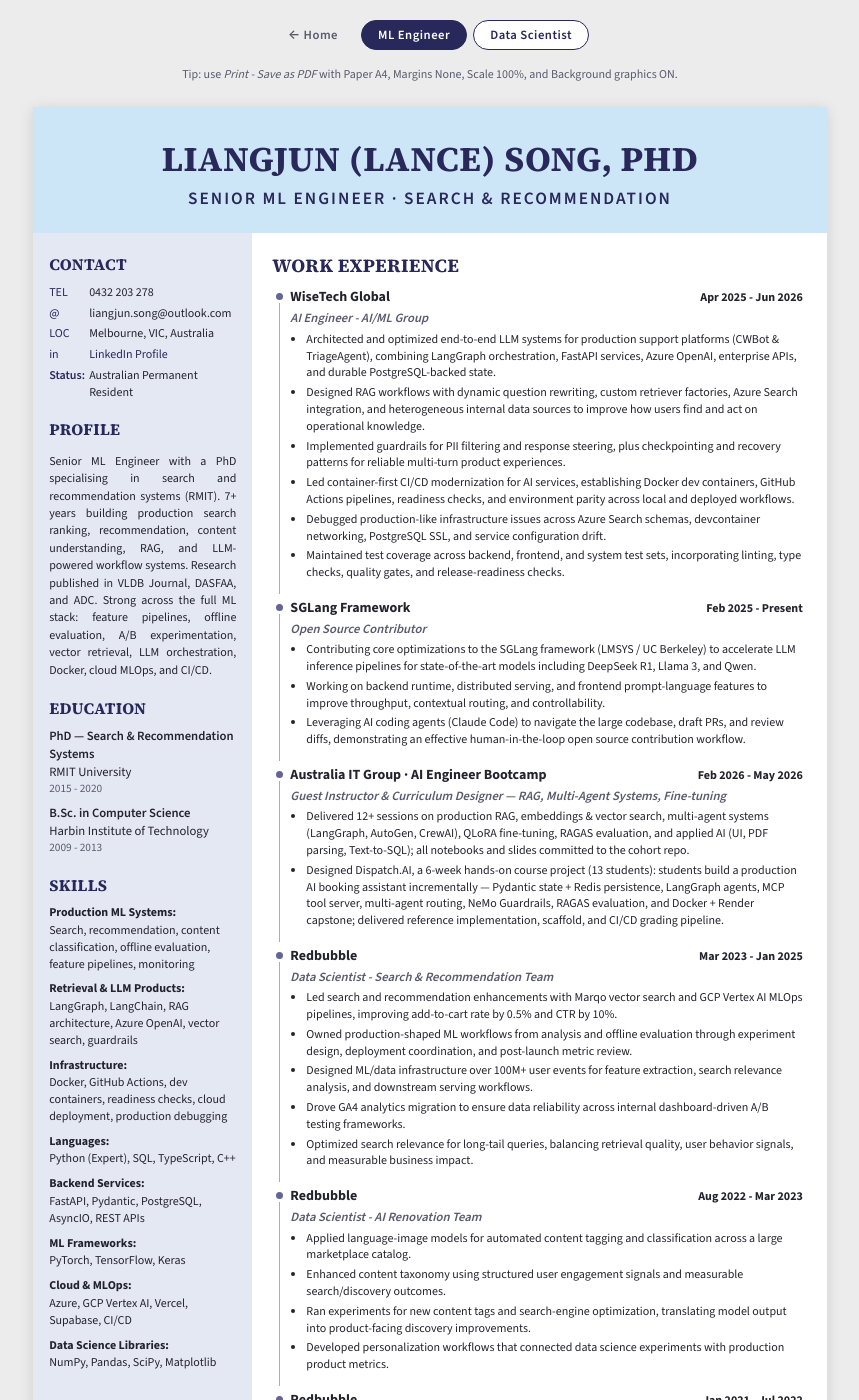
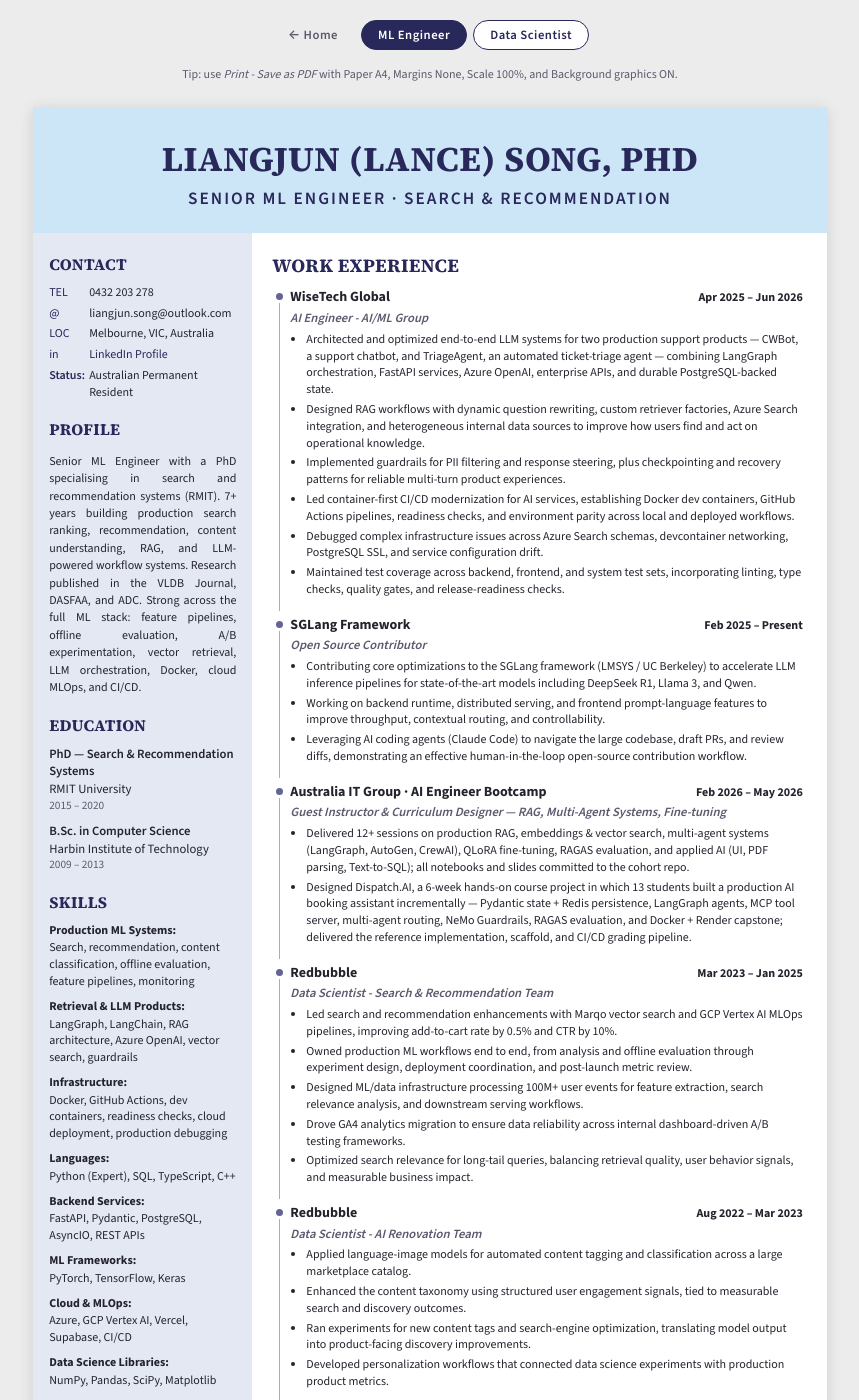
Before and after one commit to lycanlancelot/lycanlancelot.github.io, a Jekyll site: the page cv.html, which Jekyll copies as it is, in a window 1280 px wide and 1400 px high. Shown: the whole window, without its empty margins (210-1069 px from the left). Built offline with Jekyll 4.4.1, drawn with Linux system fonts in a browser that asks for light colours; some of the changed text lies outside the part shown.

```diff
--- a/cv.html
+++ b/cv.html
@@ -377,7 +377,7 @@
 
       <div class="section-block">
         <h2 class="section">PROFILE</h2>
-        <p class="profile">Senior ML Engineer with a PhD specialising in search and recommendation systems (RMIT). 7+ years building production search ranking, recommendation, content understanding, RAG, and LLM-powered workflow systems. Research published in VLDB Journal, DASFAA, and ADC. Strong across the full ML stack: feature pipelines, offline evaluation, A/B experimentation, vector retrieval, LLM orchestration, Docker, cloud MLOps, and CI/CD.</p>
+        <p class="profile">Senior ML Engineer with a PhD specialising in search and recommendation systems (RMIT). 7+ years building production search ranking, recommendation, content understanding, RAG, and LLM-powered workflow systems. Research published in the VLDB Journal, DASFAA, and ADC. Strong across the full ML stack: feature pipelines, offline evaluation, A/B experimentation, vector retrieval, LLM orchestration, Docker, cloud MLOps, and CI/CD.</p>
       </div>
 
       <div class="section-block">
@@ -385,12 +385,12 @@
         <div class="edu-item">
           <div class="school">PhD — Search &amp; Recommendation Systems</div>
           <div>RMIT University</div>
-          <div class="meta">2015 - 2020</div>
+          <div class="meta">2015 – 2020</div>
         </div>
         <div class="edu-item">
           <div class="school">B.Sc. in Computer Science</div>
           <div>Harbin Institute of Technology</div>
-          <div class="meta">2009 - 2013</div>
+          <div class="meta">2009 – 2013</div>
         </div>
       </div>
 
@@ -413,15 +413,15 @@
         <div class="tl-entry">
           <div class="tl-head">
             <div class="company">WiseTech Global</div>
-            <div class="dates">Apr 2025 - Jun 2026</div>
+            <div class="dates">Apr 2025 – Jun 2026</div>
           </div>
           <div class="tl-role">AI Engineer - AI/ML Group</div>
           <ul>
-            <li>Architected and optimized end-to-end LLM systems for production support platforms (CWBot &amp; TriageAgent), combining LangGraph orchestration, FastAPI services, Azure OpenAI, enterprise APIs, and durable PostgreSQL-backed state.</li>
+            <li>Architected and optimized end-to-end LLM systems for two production support products — CWBot, a support chatbot, and TriageAgent, an automated ticket-triage agent — combining LangGraph orchestration, FastAPI services, Azure OpenAI, enterprise APIs, and durable PostgreSQL-backed state.</li>
             <li>Designed RAG workflows with dynamic question rewriting, custom retriever factories, Azure Search integration, and heterogeneous internal data sources to improve how users find and act on operational knowledge.</li>
             <li>Implemented guardrails for PII filtering and response steering, plus checkpointing and recovery patterns for reliable multi-turn product experiences.</li>
             <li>Led container-first CI/CD modernization for AI services, establishing Docker dev containers, GitHub Actions pipelines, readiness checks, and environment parity across local and deployed workflows.</li>
-            <li>Debugged production-like infrastructure issues across Azure Search schemas, devcontainer networking, PostgreSQL SSL, and service configuration drift.</li>
+            <li>Debugged complex infrastructure issues across Azure Search schemas, devcontainer networking, PostgreSQL SSL, and service configuration drift.</li>
             <li>Maintained test coverage across backend, frontend, and system test sets, incorporating linting, type checks, quality gates, and release-readiness checks.</li>
           </ul>
         </div>
@@ -429,38 +429,38 @@
         <div class="tl-entry">
           <div class="tl-head">
             <div class="company">SGLang Framework</div>
-            <div class="dates">Feb 2025 - Present</div>
+            <div class="dates">Feb 2025 – Present</div>
           </div>
           <div class="tl-role">Open Source Contributor</div>
           <ul>
             <li>Contributing core optimizations to the SGLang framework (LMSYS / UC Berkeley) to accelerate LLM inference pipelines for state-of-the-art models including DeepSeek R1, Llama 3, and Qwen.</li>
             <li>Working on backend runtime, distributed serving, and frontend prompt-language features to improve throughput, contextual routing, and controllability.</li>
-            <li>Leveraging AI coding agents (Claude Code) to navigate the large codebase, draft PRs, and review diffs, demonstrating an effective human-in-the-loop open source contribution workflow.</li>
+            <li>Leveraging AI coding agents (Claude Code) to navigate the large codebase, draft PRs, and review diffs, demonstrating an effective human-in-the-loop open-source contribution workflow.</li>
           </ul>
         </div>
 
         <div class="tl-entry">
           <div class="tl-head">
             <div class="company">Australia IT Group · AI Engineer Bootcamp</div>
-            <div class="dates">Feb 2026 - May 2026</div>
+            <div class="dates">Feb 2026 – May 2026</div>
           </div>
           <div class="tl-role">Guest Instructor &amp; Curriculum Designer — RAG, Multi-Agent Systems, Fine-tuning</div>
           <ul>
             <li>Delivered 12+ sessions on production RAG, embeddings &amp; vector search, multi-agent systems (LangGraph, AutoGen, CrewAI), QLoRA fine-tuning, RAGAS evaluation, and applied AI (UI, PDF parsing, Text-to-SQL); all notebooks and slides committed to the cohort repo.</li>
-            <li>Designed Dispatch.AI, a 6-week hands-on course project (13 students): students build a production AI booking assistant incrementally — Pydantic state + Redis persistence, LangGraph agents, MCP tool server, multi-agent routing, NeMo Guardrails, RAGAS evaluation, and Docker + Render capstone; delivered reference implementation, scaffold, and CI/CD grading pipeline.</li>
+            <li>Designed Dispatch.AI, a 6-week hands-on course project in which 13 students built a production AI booking assistant incrementally — Pydantic state + Redis persistence, LangGraph agents, MCP tool server, multi-agent routing, NeMo Guardrails, RAGAS evaluation, and Docker + Render capstone; delivered the reference implementation, scaffold, and CI/CD grading pipeline.</li>
           </ul>
         </div>
 
         <div class="tl-entry">
           <div class="tl-head">
             <div class="company">Redbubble</div>
-            <div class="dates">Mar 2023 - Jan 2025</div>
+            <div class="dates">Mar 2023 – Jan 2025</div>
           </div>
           <div class="tl-role">Data Scientist - Search &amp; Recommendation Team</div>
           <ul>
             <li>Led search and recommendation enhancements with Marqo vector search and GCP Vertex AI MLOps pipelines, improving add-to-cart rate by 0.5% and CTR by 10%.</li>
-            <li>Owned production-shaped ML workflows from analysis and offline evaluation through experiment design, deployment coordination, and post-launch metric review.</li>
-            <li>Designed ML/data infrastructure over 100M+ user events for feature extraction, search relevance analysis, and downstream serving workflows.</li>
+            <li>Owned production ML workflows end to end, from analysis and offline evaluation through experiment design, deployment coordination, and post-launch metric review.</li>
+            <li>Designed ML/data infrastructure processing 100M+ user events for feature extraction, search relevance analysis, and downstream serving workflows.</li>
             <li>Drove GA4 analytics migration to ensure data reliability across internal dashboard-driven A/B testing frameworks.</li>
             <li>Optimized search relevance for long-tail queries, balancing retrieval quality, user behavior signals, and measurable business impact.</li>
           </ul>
@@ -469,12 +469,12 @@
         <div class="tl-entry">
           <div class="tl-head">
             <div class="company">Redbubble</div>
-            <div class="dates">Aug 2022 - Mar 2023</div>
+            <div class="dates">Aug 2022 – Mar 2023</div>
           </div>
           <div class="tl-role">Data Scientist - AI Renovation Team</div>
           <ul>
             <li>Applied language-image models for automated content tagging and classification across a large marketplace catalog.</li>
-            <li>Enhanced content taxonomy using structured user engagement signals and measurable search/discovery outcomes.</li>
+            <li>Enhanced the content taxonomy using structured user engagement signals, tied to measurable search and discovery outcomes.</li>
             <li>Ran experiments for new content tags and search-engine optimization, translating model output into product-facing discovery improvements.</li>
             <li>Developed personalization workflows that connected data science experiments with production product metrics.</li>
           </ul>
@@ -483,7 +483,7 @@
         <div class="tl-entry">
           <div class="tl-head">
             <div class="company">Redbubble</div>
-            <div class="dates">Jan 2021 - Jul 2022</div>
+            <div class="dates">Jan 2021 – Jul 2022</div>
           </div>
           <div class="tl-role">Data Scientist - Content Moderation Team</div>
           <ul>
@@ -510,7 +510,7 @@
         <h2 class="section">AWARDS</h2>
         <ul class="clean-list">
           <li>Best Student Paper Award, ADC 2016</li>
-          <li>Best Student Paper Runner Up, DASFAA 2017</li>
+          <li>Best Student Paper Runner-Up, DASFAA 2017</li>
           <li>Google Code Jam Top 1000 Worldwide</li>
           <li>ACM-ICPC Asia Regional Silver Medal</li>
         </ul>
@@ -597,7 +597,7 @@
         <div class="tl-entry">
           <div class="tl-head">
             <div class="company">Microsoft Research Asia</div>
-            <div class="dates">Jul 2012 - Jun 2013</div>
+            <div class="dates">Jul 2012 – Jun 2013</div>
           </div>
           <div class="tl-role">Research Intern - Web Search and Data Mining Group</div>
           <ul>
@@ -626,7 +626,7 @@
       <div class="pub-item">
         <div>
           <div class="pub-title">Continuous Summarization over Microblog Threads</div>
-          <div class="pub-venue">DASFAA (Best Student Paper Award Runner Up)</div>
+          <div class="pub-venue">DASFAA (Best Student Paper Award Runner-Up)</div>
         </div>
         <div class="pub-year">2017</div>
       </div>
```
Also changed, not shown: other parts of cv.html (+2 -2 lines), cv-ds.html (+20 -20 lines), cv-fde.html (+21 -21 lines), fit.html (+34 -0 lines), worker/src/index.js (+5 -2 lines).
